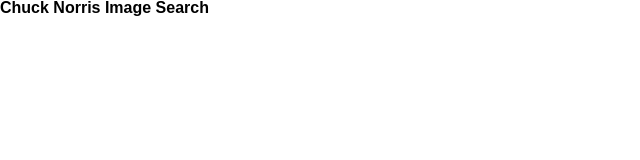
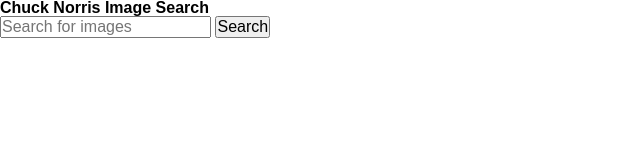
Before and after one commit to TheKingInYellow1/Project1-ChuckNorris-ImageApp, a plain HTML site: page index.html in a window 1280 px wide. Shown: the whole page, without its empty margins (0-640 px from the left). Drawn offline with Linux system fonts and the light colour scheme.

Commit message:
added search box and hopefully where the history will go

```diff
--- a/index.html
+++ b/index.html
@@ -12,6 +12,15 @@
       <header>
           <h1>Chuck Norris Image Search</h1>
       </header>
+      <div class="top-section">
+            <div class="search-section">
+                <input type="text" id="search-input" placeholder="Search for images">
+                <button id="search-button" onclick="searchImages()">Search</button>
+            </div>
+            <div class="history-section">
+               <ul id="history-list"></ul>
+            </div>
+      </div>
    </div>
    <script src= "./js/script.js"></script>
 </body>
```
